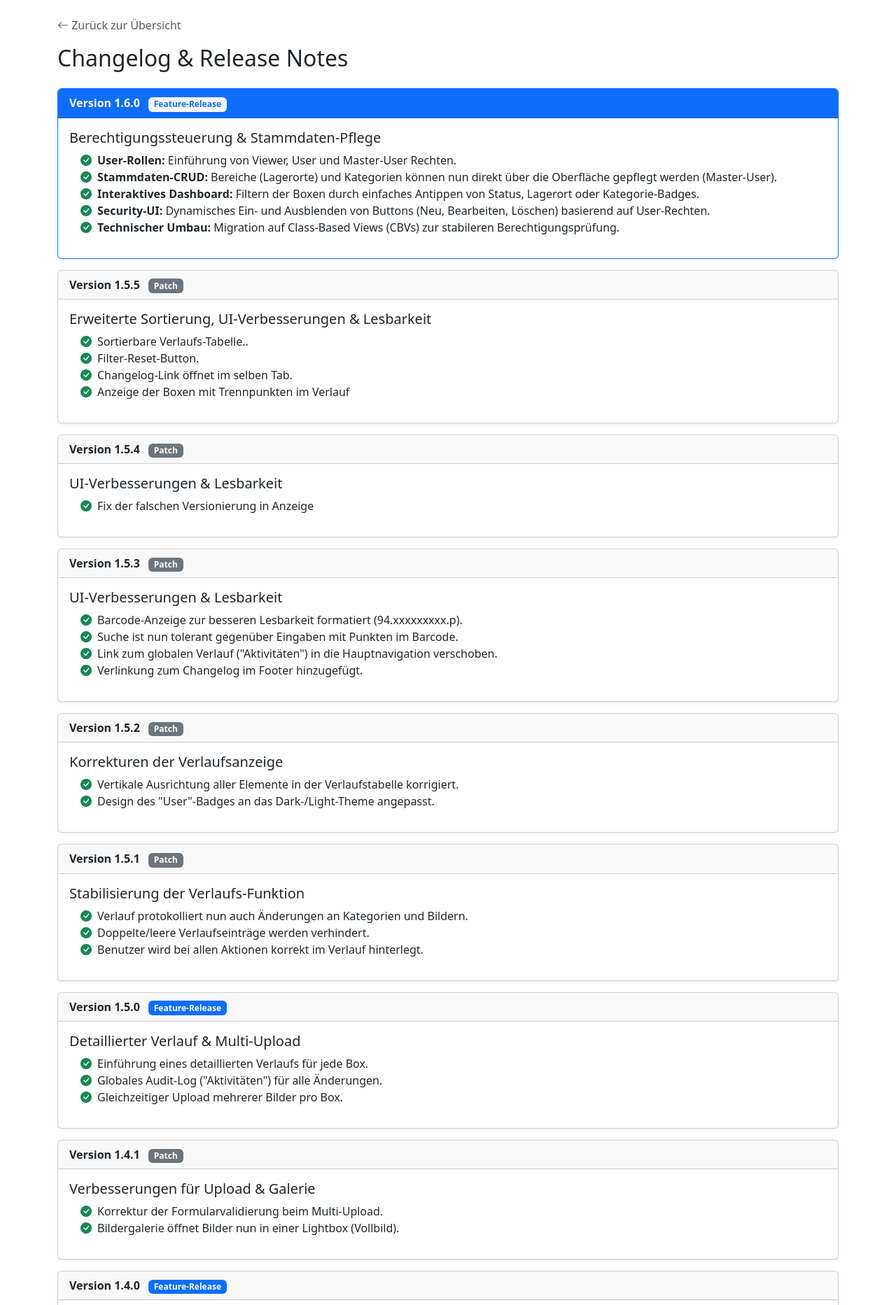
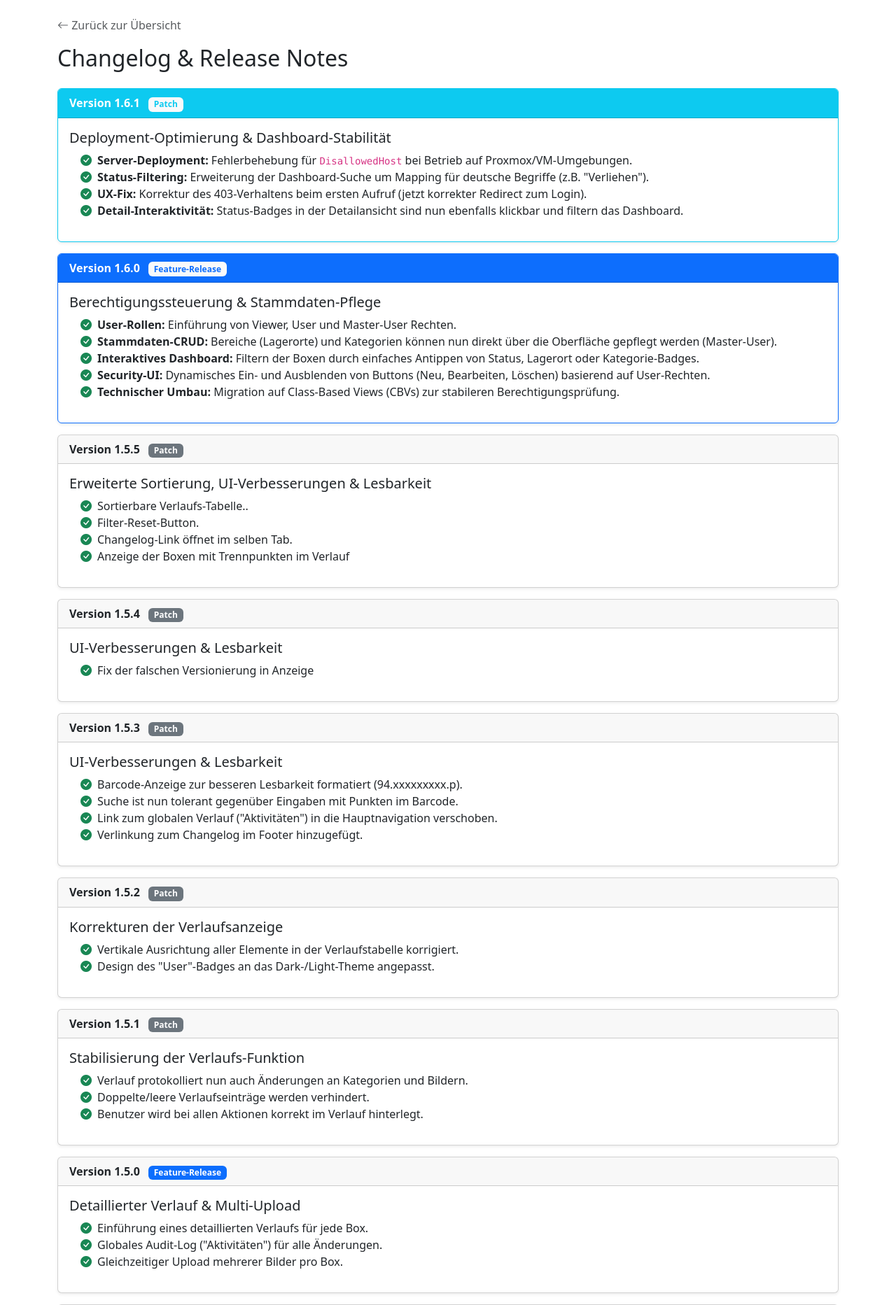
Before and after one commit to JOHBECHTOLD/BeBo, a Django app: page /changelog/ in a window 1280 px wide. Shown: the part 56-1921 px from the top of the page at 70% size. Run offline with Django 5.2, Linux system fonts and the light colour scheme; the visitor is signed in with stand-in values (Sample User, id 1); some libraries are stand-ins or nearby versions.

Commit message:
Patch v1.6.1 - final deployment fixes and dashboard stability - Fixed DisallowedHost error for Proxmox VM deployment (updated ALLOWED_HOSTS) - Adjusted BoxListView to prevent premature 403 on dashboard (improved login redirect) - Implemented status mapping for search queries (mapping 'Verliehen' to 'LENT', etc.) - Enabled interactive status filtering from box detail view - Verified and repaired group permissions via Django shell

```diff
--- a/bebo_core/settings.py
+++ b/bebo_core/settings.py
@@ -160,5 +160,5 @@ CRISPY_TEMPLATE_PACK = "bootstrap5"                 # 1.6.0
 
 
 # Versionierung
-BEBO_VERSION = '1.6.0'
+BEBO_VERSION = '1.6.1'
 print(f"### BEBO VERSION GELADEN: {BEBO_VERSION} ###")
--- a/inventory/views.py
+++ b/inventory/views.py
@@ -370,7 +370,7 @@ class BoxListView(LoginRequiredMixin, PermissionRequiredMixin, ListView):
     template_name = 'inventory/dashboard.html'              # Das Dashboard dient als Liste
     context_object_name = 'boxes'
     ordering = ['-updated_at']                              # Letzte Änderung zuerst
-    raise_exception = True                                  # Zeigt 403 Fehler bei fehlender Berechtigung
+    raise_exception = False                                  # Zeigt 403 Fehler bei fehlender Berechtigung
 
     def get_queryset(self):
         queryset = super().get_queryset()
--- a/templates/inventory/changelog.html
+++ b/templates/inventory/changelog.html
@@ -6,6 +6,22 @@
 </a>
 
 <h1 class="h2 mb-4">Changelog & Release Notes</h1>
+
+<!-- v1.6.1 -->
+<div class="card mb-3 shadow-sm border-info">
+    <div class="card-header fw-bold bg-info text-white">
+        Version 1.6.1 <span class="badge bg-light text-info ms-2">Patch</span>
+    </div>
+    <div class="card-body">
+        <h5 class="card-title">Deployment-Optimierung & Dashboard-Stabilität</h5>
+        <ul class="list-unstyled ps-3">
+            <li><i class="bi bi-check-circle-fill text-success me-2"></i><strong>Server-Deployment:</strong> Fehlerbehebung für <code>DisallowedHost</code> bei Betrieb auf Proxmox/VM-Umgebungen.</li>
+            <li><i class="bi bi-check-circle-fill text-success me-2"></i><strong>Status-Filtering:</strong> Erweiterung der Dashboard-Suche um Mapping für deutsche Begriffe (z.B. "Verliehen").</li>
+            <li><i class="bi bi-check-circle-fill text-success me-2"></i><strong>UX-Fix:</strong> Korrektur des 403-Verhaltens beim ersten Aufruf (jetzt korrekter Redirect zum Login).</li>
+            <li><i class="bi bi-check-circle-fill text-success me-2"></i><strong>Detail-Interaktivität:</strong> Status-Badges in der Detailansicht sind nun ebenfalls klickbar und filtern das Dashboard.</li>
+        </ul>
+    </div>
+</div>
 
 <!-- v1.6.0 -->
 <div class="card mb-3 shadow-sm border-primary">
```
